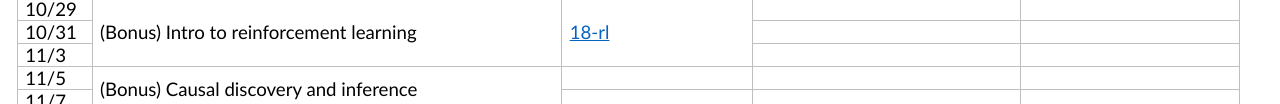
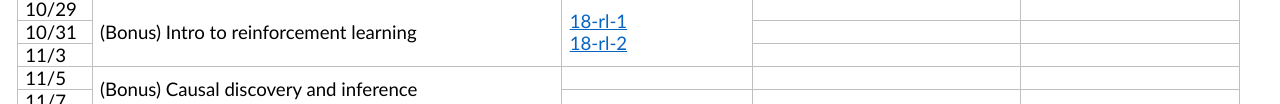
Before and after one commit to zh0007lu/zh0007lu.github.io, a plain HTML site: page course/2025fall/50603/schedule.htm in a window 1280 px wide. Shown: the part 901-1005 px from the top of the page. Drawn offline with Linux system fonts and the light colour scheme.

Commit message:
Add files via upload

```diff
--- a/course/2025fall/50603/schedule.htm
+++ b/course/2025fall/50603/schedule.htm
@@ -16,17 +16,17 @@ xmlns="http://www.w3.org/TR/REC-html40">
  <o:DocumentProperties>
   <o:Author>Yang Yang</o:Author>
   <o:LastAuthor>Lu Zhang</o:LastAuthor>
-  <o:Revision>36</o:Revision>
+  <o:Revision>37</o:Revision>
   <o:TotalTime>1979</o:TotalTime>
   <o:Created>2025-08-13T15:03:00Z</o:Created>
-  <o:LastSaved>2025-10-29T14:23:00Z</o:LastSaved>
+  <o:LastSaved>2025-11-03T14:31:00Z</o:LastSaved>
   <o:Pages>1</o:Pages>
-  <o:Words>427</o:Words>
-  <o:Characters>3050</o:Characters>
+  <o:Words>431</o:Words>
+  <o:Characters>3083</o:Characters>
   <o:Company>University at Buffalo</o:Company>
-  <o:Lines>762</o:Lines>
-  <o:Paragraphs>267</o:Paragraphs>
-  <o:CharactersWithSpaces>3210</o:CharactersWithSpaces>
+  <o:Lines>770</o:Lines>
+  <o:Paragraphs>270</o:Paragraphs>
+  <o:CharactersWithSpaces>3244</o:CharactersWithSpaces>
   <o:Version>16.00</o:Version>
  </o:DocumentProperties>
  <o:CustomDocumentProperties>
@@ -2930,7 +2930,11 @@ line-height:105%'> 001 Machine Learning<o:p></o:p></span></p>
   <p class=MsoNormal style='margin-bottom:0in;line-height:normal;mso-element:
   frame;mso-element-frame-hspace:9.0pt;mso-element-wrap:around;mso-element-anchor-vertical:
   paragraph;mso-element-anchor-horizontal:column;mso-element-top:.05pt;
-  mso-height-rule:exactly'><span style='font-size:14.0pt'><a href="18-rl-1.pdf">18-rl</a><o:p></o:p></span></p>
+  mso-height-rule:exactly'><span style='font-size:14.0pt'><a href="18-rl-1.pdf">18-rl-1<o:p></o:p></a></span></p>
+  <p class=MsoNormal style='margin-bottom:0in;line-height:normal;mso-element:
+  frame;mso-element-frame-hspace:9.0pt;mso-element-wrap:around;mso-element-anchor-vertical:
+  paragraph;mso-element-anchor-horizontal:column;mso-element-top:.05pt;
+  mso-height-rule:exactly'><span style='font-size:14.0pt'><a href="18-rl-2.pdf">18-rl-2</a><o:p></o:p></span></p>
   </td>
   <td style='border-top:none;border-left:none;border-bottom:solid #BFBFBF 1.0pt;
   mso-border-bottom-themecolor:background1;mso-border-bottom-themeshade:191;
```
Also changed, not shown: 1 other file.
